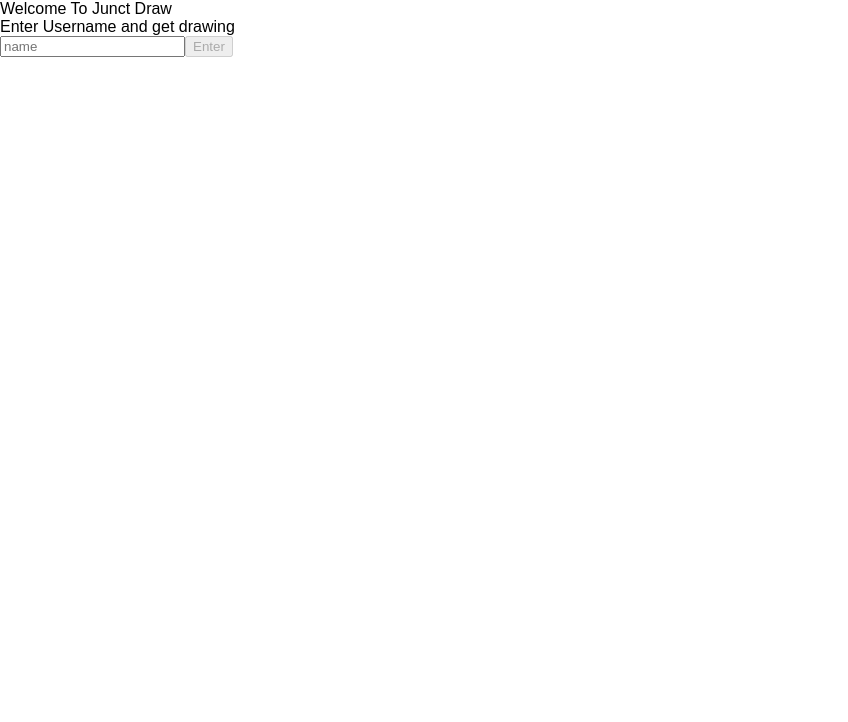
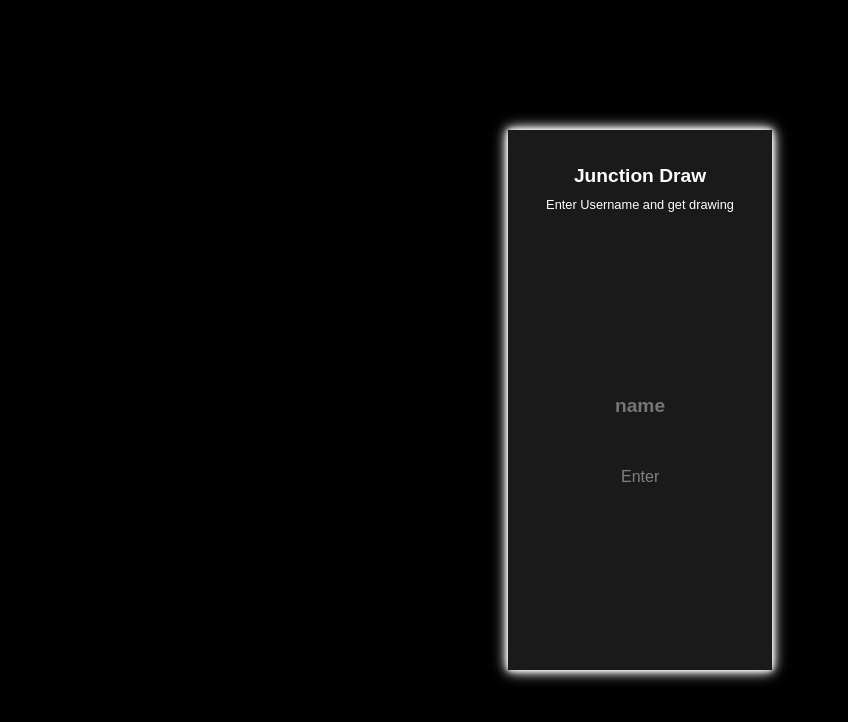
Before and after one commit to ahadcove/Junction-Draw-Multiplayer, a React app: page /home in a window 1280 px wide. Shown: the whole page, without its empty margins (0-848 px from the left). Built offline with nearby package versions, Linux system fonts and the light colour scheme; no server answers.

Commit message:
Login Screen, Users, Resizing

```diff
--- a/package.json
+++ b/package.json
@@ -5,6 +5,7 @@
   "version": "0.0.1",
   "private": true,
   "dependencies": {
+    "body-parser": "^1.17.2",
     "cors": "^2.8.4",
     "express": "^4.15.4",
     "morgan": "^1.8.2",
--- a/src/App/Containers/Draw.js
+++ b/src/App/Containers/Draw.js
@@ -1,4 +1,6 @@
 import React,{Component} from 'react';
+// import { withRouter} from 'react-router-dom'
+import { withRouter } from 'react-router-dom'
 import "../Styles/Canvas.css";
 import io from 'socket.io-client';
 
@@ -10,7 +12,7 @@ class Draw extends Component{
     constructor(){
         super();
         this.state = {
-            name:'',
+            name:null,
             users:[],
             color: 'black',
             drawing:false,
@@ -21,23 +23,29 @@ class Draw extends Component{
     }
 
     componentWillMount(){
-        console.log("Socket", socket.id);
+        if(this.props.location.state){
             console.log(this.props.location);
             this.setState({name: this.props.location.state.name});
+        } else {
+            this.props.history.push('/home');
+        }
     }
 
     componentDidMount(){
+        if(this.props.location.state){
+            console.log(this.props.location);
+            this.setState({name: this.props.location.state.name});
             this.setUpCanvas();
             this.connection();
         }
+    }
 
     componentWillUnmount() {
-        socket.emit('leave room', {
-          room: this.props.challenge.id
-        })
+        // if(this.state.name)
+            // socket.emit('leave room', {//   room: this.props.challenge.id})
+        if( typeof window !== 'undefined' )
+            window.removeEventListener('resize', this.onResize)
     }
-
-
 
     setUpCanvas = () => {
         // let width = window.innerWidth;
@@ -54,10 +62,16 @@ class Draw extends Component{
         console.log("id", socket);
         socket.emit('connected', {name: this.state.name});
 
+        socket.on("user connected", (users)=>{
+            console.log("New User Connected");
+            this.setState({users});
+        });
+
         socket.on("get canvas", (canvas)=>{
             console.log("Canvas", canvas);
-            for(let i = 0; i < canvas.length; i++){
-                this.drawLine(this.state.context, canvas[i].x1, canvas[i].y1, canvas[i].x2, canvas[i].y2, canvas[i].color);
+            this.setState({users: canvas.users});
+            for(let i = 0; i < canvas.board.length; i++){
+                this.drawLine(this.state.context, canvas.board[i].x1, canvas.board[i].y1, canvas.board[i].x2, canvas.board[i].y2, canvas.board[i].color);
             }
         });
 
@@ -73,6 +87,26 @@ class Draw extends Component{
             // this.setState({context:this.state.context.clearRect(0, 0, this.state.width, this.state.height) });
         });
 
+        socket.on('user left', (data) =>{
+            console.log("User left", data);
+            this.setState({users:data});
+        })
+
+        socket.on("resized", (board)=>{
+            for(let i = 0; i < board.length; i++){
+                this.drawLine(this.state.context, board[i].x1, board[i].y1, board[i].x2, board[i].y2, board[i].color);
+            }
+        })
+
+        window.addEventListener('resize', ()=>{
+            console.log("Resizing");
+            let width = this.canvasContain.offsetWidth;
+            let height = this.canvasContain.offsetHeight;
+            this.setState({width, height});
+            this.canvas.width = width;
+            this.canvas.height = height;
+            socket.emit("resized");
+        }, false)
     }
 
     selectColor = (color) => {
@@ -133,13 +167,16 @@ class Draw extends Component{
     render(){
         return(
             <div className={"draw-container"}>
-                {this.state.name}
+                {/* {this.state.name} */}
+                <div className={"canvas-row"}>
+                    <div className={"tool-box"}>
                         <button onClick={this.eraseBoard} >Clean Board</button>
                         <div>
-                    Colors:
+                            <h3>Colors</h3>
                             <button onClick={()=>this.selectColor("red")}>Red</button>
                             <button onClick={()=>this.selectColor("blue")}>Blue</button>
                             <button onClick={()=>this.selectColor("green")}>Green</button>
+                        </div>
                     </div>
                     <div className={"canvas-contain"} ref={(node)=>{this.canvasContain = node}}>
                         <canvas id={"canvas"} ref={(node)=>{this.canvas = node}}
@@ -147,8 +184,18 @@ class Draw extends Component{
                             onMouseMove={this.drawing}
                         />
                     </div>
+                    <div>
+                        <h5>Users</h5>
+                        <div>
+                            {this.state.users.map(user=>{
+                                return <div key={user.id}>{user.name}</div>
+                            })}
+                        </div>
+                    </div>
+                </div>
             </div>
         )
     }
 }
-export default Draw;
+
+export default withRouter(Draw);
--- a/src/App/Containers/Home.js
+++ b/src/App/Containers/Home.js
@@ -1,4 +1,5 @@
 import React,{Component} from 'react';
+import '../Styles/s_home.css';
 
 class Home extends Component{
     constructor(){
@@ -35,11 +36,18 @@ class Home extends Component{
 
     render(){
         return(
-            <div>
-                Welcome To Junct Draw
-                <div>Enter Username and get drawing</div>
-                <input name="name" ref={(input) => { this.nameInput = input; }} type="text" maxLength="25" value={this.state.name} onChange={this._handleInputChange} onKeyPress={this._handleKeyPress} placeholder={"name"} />
-                <button onClick={this.enter} disabled={!this.state.name}>Enter</button>
+            <div className={'home-contain'}>
+                <div className={'login-box'}>
+                    {/* <div className={"glass"} /> */}
+                    <div className={'login-header'}>
+                        <div className={'title'}>Junction Draw</div>
+                        <div className={"sub-title"}>Enter Username and get drawing</div>
+                    </div>
+                    <div className={'input-contain'}>
+                        <input className={"name"} name="name" autoFocus ref={(input) => { this.nameInput = input; }} type="text" maxLength="15" value={this.state.name} onChange={this._handleInputChange} onKeyPress={this._handleKeyPress} placeholder={"name"} />
+                        <button className={"submit"} onClick={this.enter} style={{color:(!this.state.name && "gray")}} disabled={!this.state.name}>Enter</button>
+                    </div>
+                </div>
             </div>
         )
     }
--- a/src/App/Styles/Canvas.css
+++ b/src/App/Styles/Canvas.css
@@ -6,12 +6,20 @@
     padding: 20px 0;
 }
 
+.canvas-row{
+    width:100%;
+    display: flex;
+    justify-content: space-between;
+}
+
 .canvas-contain{
     position:relative;
     margin-top:40px;
     border: solid 2px black;
-    width:80vw;
-    height:70vh;
+    /* width:80vw;
+    height:70vh; */
+    width:950px;
+    height:500px;
     /* width:200px;
     height:200px; */
     /* opacity:0; */
@@ -23,3 +31,9 @@
     padding:0;
 	display: block;
 }
+
+@media screen and (max-width: 600px) {
+    .canvas-row{
+        flex-direction:column;
+    }
+ }
--- /dev/null
+++ b/src/App/Styles/s_home.css
@@ -0,0 +1,93 @@
+.home-contain{
+    width: 100vw;
+    height: 100vh;
+    background-color: black;
+    display: flex;
+    justify-content: center;
+    align-items: center;
+
+}
+
+.login-box{
+    position:relative;
+    /* margin-top:60px; */
+    height:60vh;
+    padding: 30px;
+    background-color: rgba(255, 255, 255, .1);
+    box-shadow: 0 0 5px white, 0 0 10px white, 0 0 15px white;
+    color:white;
+    text-align: center;
+    display: flex;
+    flex-direction: column;
+    justify-content: space-between;
+}
+
+.glass{
+    position:absolute;
+    width:100%;
+    height: 100%;
+    /* background-color: rgba(255, 255, 255, .3); */
+    /* background:  */
+}
+
+.login-header{
+    flex-grow: 1;
+}
+
+.title{
+    font-size: 1.2rem;
+    font-weight:700;
+    margin: 5px 0 10px 0;
+}
+
+.sub-title{
+    font-size:.8rem;
+}
+
+.input-contain{
+    /* width:80%; */
+    flex-grow: 1;
+    /* height: 20vh; */
+    display: flex;
+    flex-direction: column;
+    /* justify-content: space-around; */
+}
+
+.name{
+    text-align: center;
+    line-height: 80px;
+    /* width:80%; */
+    width:200px;
+    color:white;
+    margin-bottom:20px;
+    background:none;
+    border:none;
+    font-weight:700;
+    font-size: 1.2rem;
+    /* display: block; */
+}
+
+.name:focus{
+    outline:none;
+}
+
+.submit{
+    margin:0 auto;
+    width:50px;
+    font-size:1rem;
+    color:white;
+    background:none;
+    border:none;
+    /* border:solid 1px white;     */
+}
+
+.submit:hover{
+    /* color:black; */
+    background-color: rgba(255, 255, 255, .3);
+}
+
+.submit:active{
+    outline: none;
+    color:black;
+    background-color: rgba(255, 255, 255, .9);
+}
```
Also changed, not shown: server/server.js (+32 -12 lines), 1 other file. Lines whose indentation alone changed are shown as unchanged.
